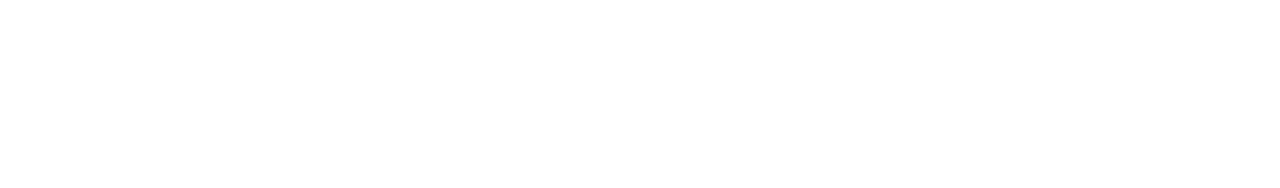
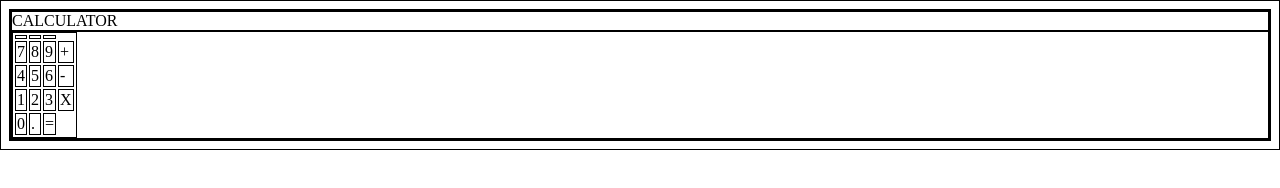
Before and after one commit to jaspreet003/calculator_js, a plain HTML site: page index.html in a window 1280 px wide. Drawn offline with Linux system fonts and the light colour scheme.

Commit message:
basic calcultor structure html

```diff
--- a/index.css
+++ b/index.css
@@ -0,0 +1,3 @@
+* {
+    border: 1px solid black;
+}
--- a/index.html
+++ b/index.html
@@ -5,9 +5,49 @@
     <meta charset="UTF-8">
     <meta name="viewport" content="width=device-width, initial-scale=1.0">
     <title>Calculator</title>
+    <link rel="stylesheet" href="index.css">
 </head>
 
 <body>
+
+    <div class="hero">
+        <header>CALCULATOR</header>
+        <div class="calculatorDiv">
+
+            <table>
+                <tr class="result">
+                    <td id="firstNum"></td>
+                    <td id="operand"></td>
+                    <td id="secondNum"></td>
+                </tr>
+                <tr class="numRow">
+                    <td>7</td>
+                    <td>8</td>
+                    <td>9</td>
+                    <td>+</td>
+                </tr>
+                <tr class="numRow">
+                    <td>4</td>
+                    <td>5</td>
+                    <td>6</td>
+                    <td>-</td>
+                </tr>
+                <tr class="numRow">
+                    <td>1</td>
+                    <td>2</td>
+                    <td>3</td>
+                    <td>X</td>
+                </tr>
+                <tr class="numRow">
+                    <td>0</td>
+                    <td>.</td>
+                    <td>=</td>
+                </tr>
+            </table>
+
+        </div>
+    </div>
+
 
 
     <script src="index.js"></script>
```
